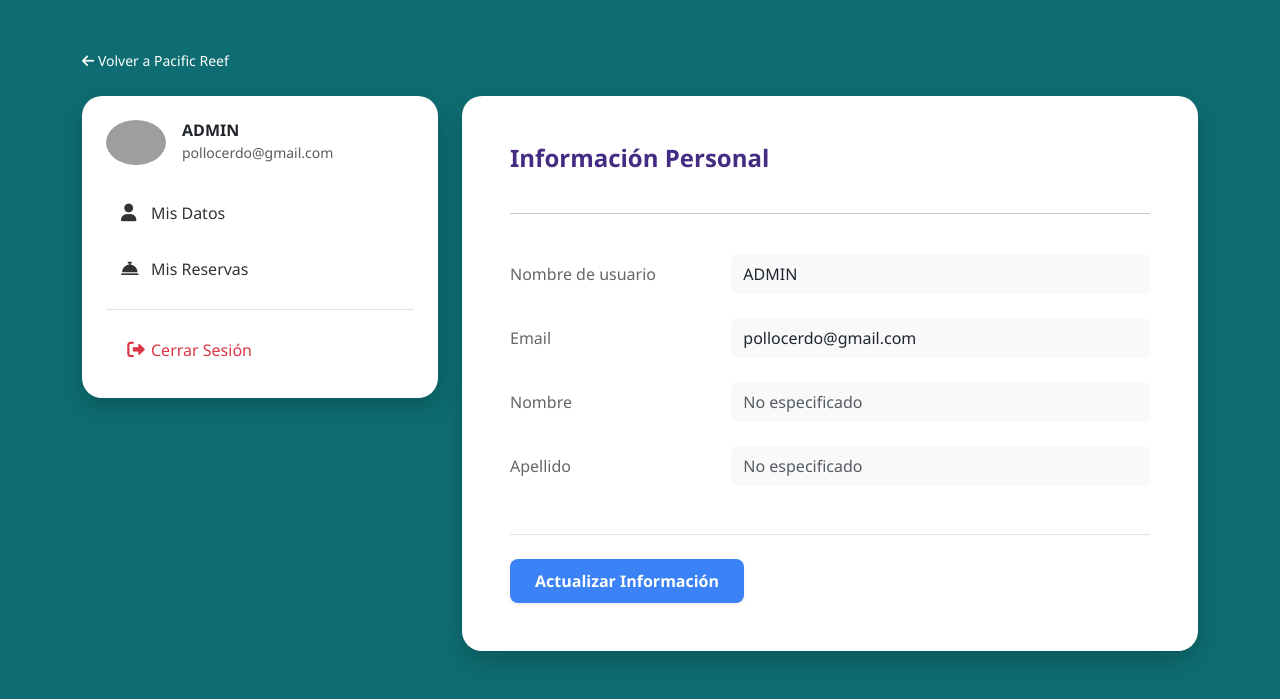
After one commit to Alexlopez98/hotel-pacific-reef, a Django app: page /perfil/ in a window 1280 px wide. The commit adds this page. Shown: the top 699 px of the page. Run offline with Django 5.2, Linux system fonts and the light colour scheme; a user stored in the database is signed in; grey boxes are pictures that could not be loaded.

Commit message:
MEJORA SISTEMAS DE USUARIO
FALTA REVISAR COSAS

```diff
--- /dev/null
+++ b/proyectodjangohotelpacific/core/templates/user.html
@@ -0,0 +1,160 @@
+{% load static %}
+<!doctype html>
+<html lang="es">
+
+<head>
+    <meta charset="utf-8">
+    <meta name="viewport" content="width=device-width, initial-scale=1">
+    <title>Pacific Reef - Mi Perfil</title>
+    <link href="https://cdn.jsdelivr.net/npm/bootstrap@5.3.3/dist/css/bootstrap.min.css" rel="stylesheet">
+    <link rel="stylesheet" href="https://cdnjs.cloudflare.com/ajax/libs/font-awesome/6.0.0/css/all.min.css">
+    <style>
+        :root {
+            --color-primario: #432C81;
+            --color-secundario: #207b80;
+            --bg-perfil: #0e6d72;
+        }
+
+        body {
+            background-color: var(--bg-perfil);
+            font-family: 'Segoe UI', Tahoma, Geneva, Verdana, sans-serif;
+        }
+
+        .card-profile {
+            border-radius: 20px;
+            border: none;
+            box-shadow: 0 10px 25px rgba(0,0,0,0.2);
+        }
+
+        .nav-link-profile {
+            color: #333;
+            padding: 12px 15px;
+            border-radius: 10px;
+            transition: 0.3s;
+            display: flex;
+            align-items: center;
+            text-decoration: none;
+            width: 100%;
+            background: none;
+            border: none;
+        }
+
+        .nav-link-profile:hover {
+            background-color: #f0ecf7;
+            color: var(--color-primario);
+        }
+
+        .nav-link-profile i {
+            width: 30px;
+            font-size: 1.1rem;
+        }
+
+        .profile-pic-container {
+            position: relative;
+            width: 80px;
+            height: 80px;
+        }
+
+        .form-label-custom {
+            font-weight: 500;
+            color: #666;
+        }
+
+        .btn-save {
+            background-color: #3b82f6;
+            border: none;
+            padding: 10px 25px;
+            border-radius: 8px;
+            font-weight: bold;
+        }
+    </style>
+</head>
+
+<body class="py-5">
+
+    <div class="container">
+        <div class="mb-4">
+            <a href="{% url 'index' %}" class="text-white text-decoration-none small">
+                <i class="fas fa-arrow-left"></i> Volver a Pacific Reef
+            </a>
+        </div>
+
+        <div class="row g-4">
+
+            <!-- COLUMNA IZQUIERDA -->
+            <div class="col-lg-4">
+                <div class="card card-profile p-4">
+                    <div class="d-flex align-items-center mb-4">
+                        <img src="https://ui-avatars.com/api/?name={{ user.first_name }}+{{ user.last_name }}&background=432C81&color=fff"
+                             class="rounded-circle me-3" width="60">
+                        <div>
+                            <h6 class="fw-bold mb-0">{{ user.username }}</h6>
+                            <small class="text-muted">{{ user.email }}</small>
+                        </div>
+                    </div>
+
+                    <nav class="d-flex flex-column gap-2">
+                        <a href="{% url 'perfil' %}" class="nav-link-profile">
+                            <i class="fas fa-user"></i> Mis Datos
+                        </a>
+                        <!-- Aquí podrías crear una vista para ver las reservas del usuario -->
+                        <a href="#" class="nav-link-profile">
+                            <i class="fas fa-concierge-bell"></i> Mis Reservas
+                        </a>
+
+                        <form action="{% url 'logout' %}" method="post" class="m-0 pt-3 border-top mt-2">
+                            {% csrf_token %}
+                            <button type="submit" class="nav-link-profile text-danger border-0 bg-transparent">
+                                <i class="fas fa-sign-out-alt"></i> Cerrar Sesión
+                            </button>
+                        </form>
+                    </nav>
+                </div>
+            </div>
+
+            <!-- COLUMNA DERECHA -->
+            <div class="col-lg-8">
+                <div class="card card-profile p-5 h-100">
+                    <h4 class="fw-bold mb-4" style="color: var(--color-primario);">Información Personal</h4>
+                    <hr>
+
+                    <form class="mt-4">
+                        <div class="row mb-4 align-items-center">
+                            <label class="col-sm-4 form-label-custom">Nombre de usuario</label>
+                            <div class="col-sm-8">
+                                <input type="text" class="form-control border-0 bg-light py-2" value="{{ user.username }}" readonly>
+                            </div>
+                        </div>
+
+                        <div class="row mb-4 align-items-center">
+                            <label class="col-sm-4 form-label-custom">Email</label>
+                            <div class="col-sm-8">
+                                <input type="email" class="form-control border-0 bg-light py-2" value="{{ user.email }}" readonly>
+                            </div>
+                        </div>
+
+                        <div class="row mb-4 align-items-center">
+                            <label class="col-sm-4 form-label-custom">Nombre</label>
+                            <div class="col-sm-8">
+                                <input type="text" class="form-control border-0 bg-light py-2" value="{{ user.first_name }}" placeholder="No especificado">
+                            </div>
+                        </div>
+
+                        <div class="row mb-5 align-items-center">
+                            <label class="col-sm-4 form-label-custom">Apellido</label>
+                            <div class="col-sm-8">
+                                <input type="text" class="form-control border-0 bg-light py-2" value="{{ user.last_name }}" placeholder="No especificado">
+                            </div>
+                        </div>
+
+                        <div class="mt-auto pt-4 border-top">
+                            <button type="button" class="btn btn-save text-white shadow-sm">Actualizar Información</button>
+                        </div>
+                    </form>
+                </div>
+            </div>
+
+        </div>
+    </div>
+</body>
+</html>
--- a/proyectodjangohotelpacific/core/urls.py
+++ b/proyectodjangohotelpacific/core/urls.py
@@ -1,27 +1,24 @@
 from django.urls import path
-from .views import (
-    index_view, login_view, register_view, rooms_view,
-    agregar_habitacion, editar_habitacion, room_detail,
-    crear_reserva_provisional, confirmar_pago_final # <-- Asegúrate de importar las nuevas
-)
+from django.contrib.auth import views as auth_views
+from . import views
 
 urlpatterns = [
-    path('', index_view, name='index'),
-    path('login/', login_view, name='login'),
-    path('register/', register_view, name='registro'),
-    path('habitaciones/', rooms_view, name='habitaciones'),
+    path('', views.index_view, name='index'),
+    path('login/', views.login_view, name='login'),
+    path('register/', views.register_view, name='registro'),
+    path('habitaciones/', views.rooms_view, name='habitaciones'),
 
-    # Detalle de la habitación
-    path('habitacion/<int:hab_id>/', room_detail, name='roomdetail'),
+    path('logout/', auth_views.LogoutView.as_view(), name='logout'),
 
-    # 1. PASO INTERMEDIO: Esta es la que procesa el calendario y manda a pago.html
-    # Cambiamos 'crear_reserva' por una que valide y redirija al pago
-    path('reservar/provisional/<int:id_habitacion>/', crear_reserva_provisional, name='crear_reserva_provisional'),
+    path('habitacion/<int:hab_id>/', views.room_detail, name='roomdetail'),
 
-    # 2. PASO FINAL: Esta es la que usa el botón "PAGAR" en pago.html para guardar en la BD
-    path('reservar/confirmar/<int:id_reserva>/', confirmar_pago_final, name='confirmar_pago_final'),
+    path('reservar/provisional/<int:id_habitacion>/', views.crear_reserva_provisional, name='crear_reserva_provisional'),
 
-    # Rutas de Gestión
-    path('habitaciones/nueva/', agregar_habitacion, name='agregar_habitacion'),
-    path('habitaciones/editar/<int:id>/', editar_habitacion, name='editar_habitacion'),
+    path('reservar/confirmar/<int:id_reserva>/', views.confirmar_pago_final, name='confirmar_pago_final'),
+
+    path('habitaciones/nueva/', views.agregar_habitacion, name='agregar_habitacion'),
+
+    path('habitaciones/editar/<int:id>/', views.editar_habitacion, name='editar_habitacion'),
+
+    path('perfil/', views.perfil_usuario, name='perfil'),
 ]
--- a/proyectodjangohotelpacific/core/views.py
+++ b/proyectodjangohotelpacific/core/views.py
@@ -3,13 +3,24 @@ from django.contrib.auth.models import User
 from django.contrib.auth import authenticate, login
 from django.contrib import messages
 from django.contrib.auth.decorators import login_required
+from functools import wraps
 from .models import Habitacion, Reserva
 from .forms import HabitacionForm
-from datetime import timedelta
+from datetime import timedelta, datetime
 import json
 
+
+# --- DECORADOR ---
+def redirect_if_authenticated(view_func):
+    @wraps(view_func)
+    def wrapper(request, *args, **kwargs):
+        if request.user.is_authenticated:
+            return redirect('habitaciones')
+        return view_func(request, *args, **kwargs)
+    return wrapper
+
 # --- VISTAS PÚBLICAS ---
-
+@redirect_if_authenticated
 def index_view(request):
     return render(request, 'index.html')
 
@@ -19,6 +30,8 @@ def rooms_view(request):
         'habitaciones': lista_habitaciones
     })
 
+
+@redirect_if_authenticated
 def register_view(request):
     if request.method == 'POST':
         nombre = request.POST.get('nombre_completo')
@@ -29,18 +42,26 @@ def register_view(request):
             messages.error(request, 'Este correo ya está registrado.')
             return redirect('registro')
 
-        user = User.objects.create_user(username=email, email=email, password=password)
+        user = User.objects.create_user(
+            username=email,
+            email=email,
+            password=password
+        )
         user.first_name = nombre
         user.save()
 
         login(request, user)
         return redirect('habitaciones')
+
     return render(request, 'register.html')
 
+
+@redirect_if_authenticated
 def login_view(request):
     if request.method == 'POST':
         email = request.POST.get('email')
         password = request.POST.get('password')
+
         user = authenticate(request, username=email, password=password)
 
         if user is not None:
@@ -49,13 +70,13 @@ def login_view(request):
         else:
             messages.error(request, 'Correo o contraseña incorrectos.')
             return redirect('login')
+
     return render(request, 'login.html')
 
+
 def room_detail(request, hab_id):
-    # Asegúrate que el campo en tu modelo sea id_habitacion
     habitacion = get_object_or_404(Habitacion, id_habitacion=hab_id)
 
-    # Buscamos las reservas activas para bloquear fechas en el calendario
     reservas = Reserva.objects.filter(
         habitacion=habitacion,
         estado_reserva__in=['Confirmada', 'Pendiente']
@@ -68,29 +89,33 @@ def room_detail(request, hab_id):
             fechas_bloqueadas.append(actual.strftime('%Y-%m-%d'))
             actual += timedelta(days=1)
 
-    context = {
+    return render(request, 'roomdetail.html', {
         'hab': habitacion,
         'fechas_bloqueadas': json.dumps(fechas_bloqueadas)
-    }
-    return render(request, 'roomdetail.html', context)
+    })
 
-# --- FLUJO DE RESERVA Y PAGO ---
 
+# --- RESERVA ---
+@login_required
 def crear_reserva_provisional(request, id_habitacion):
     if request.method == 'POST':
         hab = get_object_or_404(Habitacion, id_habitacion=id_habitacion)
 
-        # Obtener datos del POST (Nombres exactos del HTML)
-        f_ingreso = request.POST.get('fecha_ingreso')
-        f_salida = request.POST.get('fecha_salida')
+        f_ingreso_str = request.POST.get('fecha_ingreso')
+        f_salida_str = request.POST.get('fecha_salida')
         total_str = request.POST.get('total_estimado')
 
-        # VALIDACIÓN 1: Fechas vacías
-        if not f_ingreso or not f_salida:
-            messages.error(request, "⚠️ Por favor, selecciona las fechas en el calendario.")
+        if not f_ingreso_str or not f_salida_str:
+            messages.error(request, "⚠️ Selecciona fechas válidas.")
             return redirect('roomdetail', hab_id=id_habitacion)
 
-        # VALIDACIÓN 2: Anticolisión (No pisar otras reservas)
+        f_ingreso = datetime.strptime(f_ingreso_str, "%Y-%m-%d").date()
+        f_salida = datetime.strptime(f_salida_str, "%Y-%m-%d").date()
+
+        if f_salida <= f_ingreso:
+            messages.error(request, "La fecha de salida debe ser mayor a la de ingreso.")
+            return redirect('roomdetail', hab_id=id_habitacion)
+
         existe_choque = Reserva.objects.filter(
             habitacion=hab,
             estado_reserva__in=['Confirmada', 'Pendiente'],
@@ -99,14 +124,14 @@ def crear_reserva_provisional(request, id_habitacion):
         ).exists()
 
         if existe_choque:
-            messages.warning(request, "¡Lo sentimos! Alguna de las fechas seleccionadas ya no está disponible. 😊")
+            messages.warning(request, "Fechas no disponibles.")
             return redirect('roomdetail', hab_id=id_habitacion)
 
-        # CREACIÓN DE LA RESERVA ÚNICA (Estado Pendiente)
         try:
             total = int(total_str)
+
             reserva_nueva = Reserva.objects.create(
-                id_usuario=request.user.id if request.user.is_authenticated else None,
+                id_usuario=request.user.id,
                 habitacion=hab,
                 fecha_ingreso=f_ingreso,
                 fecha_salida=f_salida,
@@ -124,53 +149,62 @@ def crear_reserva_provisional(request, id_habitacion):
                 'total': total,
                 'parcial': pago_parcial,
             })
-        except Exception as e:
-            messages.error(request, "Error al procesar la reserva. Inténtalo de nuevo.")
+
+        except Exception:
+            messages.error(request, "Error al crear la reserva.")
             return redirect('roomdetail', hab_id=id_habitacion)
 
     return redirect('habitaciones')
 
+
 @login_required
 def confirmar_pago_final(request, id_reserva):
-    """
-    ESTO EDITA LA RESERVA, NO CREA OTRA.
-    """
     if request.method == 'POST':
-        # Buscamos la reserva pendiente por su ID
         reserva = get_object_or_404(Reserva, id_reserva=id_reserva)
+        reserva.estado_reserva = 'Confirmada'
+        reserva.save()
 
-        # Cambiamos el estado de la reserva existente
-        reserva.estado_reserva = 'Confirmada'
-        reserva.save() # Aquí se guarda el cambio en la misma fila de la BD
-
-        messages.success(request, f"¡Reserva #{reserva.id_reserva} confirmada! Te esperamos.")
+        messages.success(request, f"Reserva #{reserva.id_reserva} confirmada.")
         return redirect('habitaciones')
 
     return redirect('habitaciones')
 
-# --- VISTAS DE ADMINISTRACIÓN (CRUD) ---
-
+@login_required(login_url='login')
+def perfil_usuario(request):
+    # 'user' ya viene incluido en el request gracias a Django
+    return render(request, 'user.html')
+# --- ADMIN ---
 @login_required
 def agregar_habitacion(request):
     if request.method == 'POST':
         form = HabitacionForm(request.POST)
         if form.is_valid():
             form.save()
-            messages.success(request, 'Habitación añadida con éxito.')
+            messages.success(request, 'Habitación añadida.')
             return redirect('habitaciones')
     else:
         form = HabitacionForm()
-    return render(request, 'form_habitacion.html', {'form': form, 'titulo': 'Nueva Habitación'})
+
+    return render(request, 'form_habitacion.html', {
+        'form': form,
+        'titulo': 'Nueva Habitación'
+    })
+
 
 @login_required
 def editar_habitacion(request, id):
     habitacion = get_object_or_404(Habitacion, id_habitacion=id)
+
     if request.method == 'POST':
         form = HabitacionForm(request.POST, instance=habitacion)
         if form.is_valid():
             form.save()
-            messages.success(request, 'Habitación actualizada correctamente.')
+            messages.success(request, 'Habitación actualizada.')
             return redirect('habitaciones')
     else:
         form = HabitacionForm(instance=habitacion)
-    return render(request, 'form_habitacion.html', {'form': form, 'titulo': 'Editar Habitación'})
+
+    return render(request, 'form_habitacion.html', {
+        'form': form,
+        'titulo': 'Editar Habitación'
+    })
--- a/proyectodjangohotelpacific/hotel/settings.py
+++ b/proyectodjangohotelpacific/hotel/settings.py
@@ -16,6 +16,9 @@ DEBUG = True
 
 ALLOWED_HOSTS = []
 
+LOGIN_URL = '/login/'
+LOGIN_REDIRECT_URL = '/habitaciones/'
+LOGOUT_REDIRECT_URL = '/'
 # Application definition
 INSTALLED_APPS = [
     'django.contrib.admin',
```
Also changed, not shown: proyectodjangohotelpacific/core/admin.py (+103 -15 lines), proyectodjangohotelpacific/core/models.py (+42 -0 lines), proyectodjangohotelpacific/core/templates/rooms.html (+9 -1 lines).
